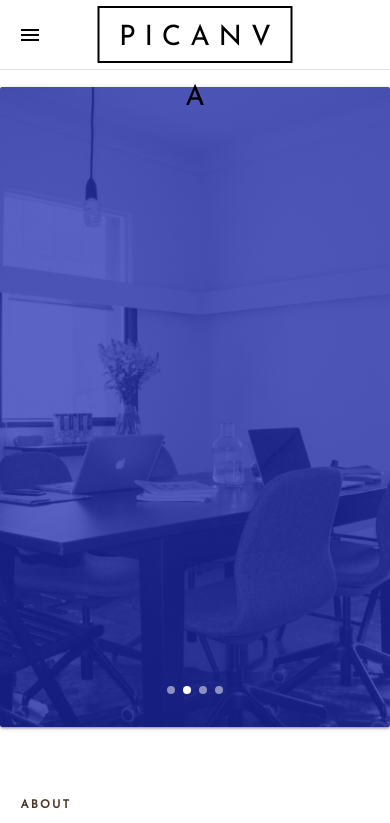
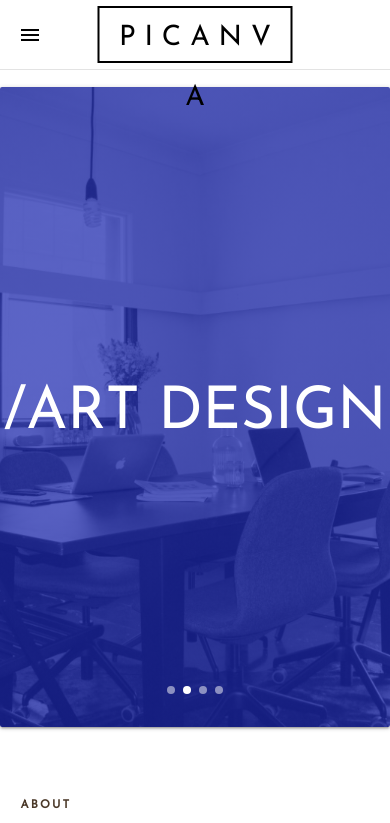
Before and after one commit to luckyman20/Picanva, a plain HTML site: page index.html in a window 390 px wide. Shown: the top 823 px of the page. Drawn offline with nearby package versions, Linux system fonts and the light colour scheme; a web font is replaced by a local one.

Commit message:
Added heading to the slides

```diff
--- a/index.html
+++ b/index.html
@@ -39,6 +39,8 @@
       </div>
     </nav>
   </div>
+
+  <!-- Sidebar Nav -->
   <ul id="slide-out" class="sidenav">
     <li>
       <div class="user-view">
@@ -85,10 +87,18 @@
       <div class="banner-inner">
         <div class="slider-container">
           <div class="card carousel carousel-slider center">
-            <div id="slide-one" class="carousel-item red white-text" href="#one!"></div>
-            <div id="slide-two" class="carousel-item amber white-text" href="#two!"></div>
-            <div id="slide-three" class="carousel-item green white-text" href="#three!"></div>
-            <div id="slide-four" class="carousel-item blue white-text" href="#four!"></div>
+            <div id="slide-one" class="carousel-item red white-text" href="#one!">
+              <h1 class="jos-sans">/SPACE DESIGN</h1>
+            </div>
+            <div id="slide-two" class="carousel-item amber white-text" href="#two!">
+              <h1 class="jos-sans">/ART DESIGN</h1>
+            </div>
+            <div id="slide-three" class="carousel-item green white-text" href="#three!">
+              <h1 class="jos-sans">/SPACE DESIGN</h1>
+            </div>
+            <div id="slide-four" class="carousel-item blue white-text" href="#four!">
+              <h1 class="jos-sans">/SPACE DESIGN</h1>
+            </div>
           </div>
         </div>
       </div>
--- a/main.css
+++ b/main.css
@@ -102,6 +102,11 @@ h6 {
   .features .col.m6 {
     width: 48%;
   }
+
+  #page-banner h1 {
+    position: relative;
+    top: 35%;
+  }
 }
 
 .navbar-fixed {
@@ -188,6 +193,11 @@ nav ul a {
   padding-top: 80px;
   height: 760px;
   padding-bottom: 40px;
+}
+
+#page-banner h1 {
+  position: relative;
+  top: 40%;
 }
 
 .carousel {
```
Also changed, not shown: main.js (line endings or trailing spaces).
